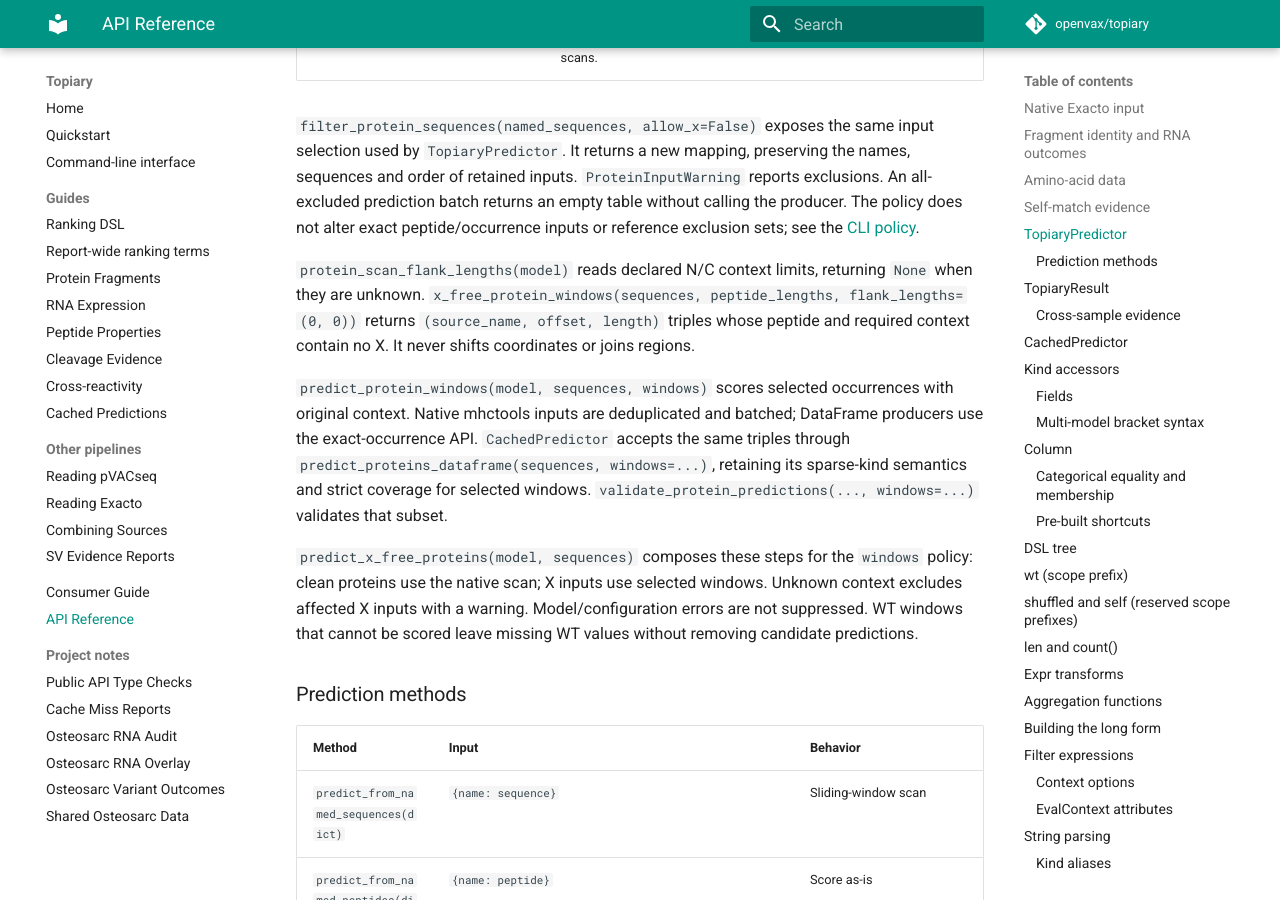
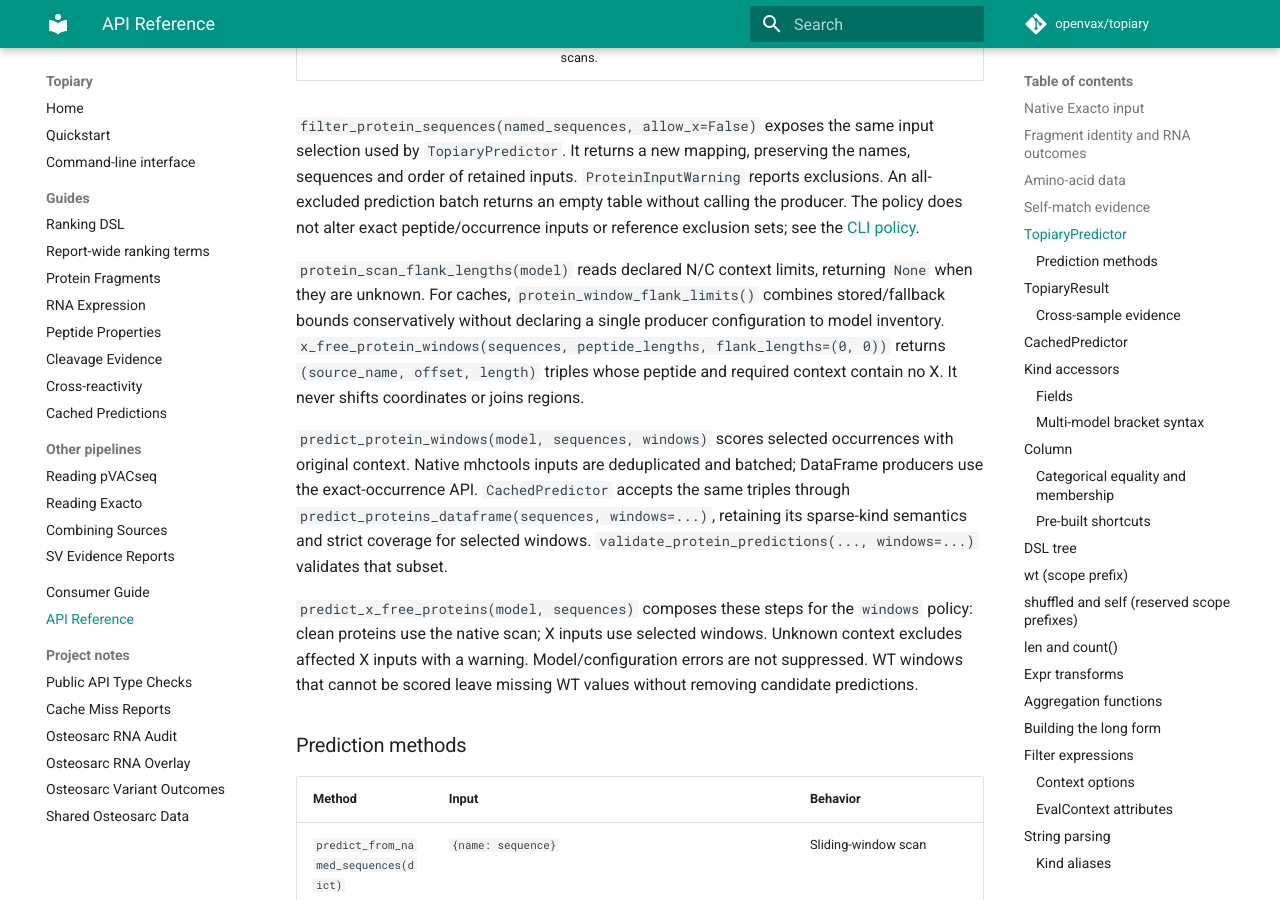
Before and after one commit to openvax/topiary, an MkDocs documentation site: the page built from docs/api.md, in a window 1280 px wide and 900 px high, scrolled down 2953 px. Built offline with MkDocs 1.6.1 and Material for MkDocs 9.7.7, drawn with Linux system fonts in a browser that asks for light colours; comment, search, counter and statistics services are not loaded.

Commit message:
Keep cache selection bounds separate from producer inventory

```diff
--- a/docs/api.md
+++ b/docs/api.md
@@ -113,7 +113,9 @@ calling the producer. The policy does not alter exact peptide/occurrence inputs
 or reference exclusion sets; see the [CLI policy](cli.md#input-modes).
 
 `protein_scan_flank_lengths(model)` reads declared N/C context limits, returning
-`None` when they are unknown. `x_free_protein_windows(sequences, peptide_lengths,
+`None` when they are unknown. For caches, `protein_window_flank_limits()` combines
+stored/fallback bounds conservatively without declaring a single producer
+configuration to model inventory. `x_free_protein_windows(sequences, peptide_lengths,
 flank_lengths=(0, 0))` returns `(source_name, offset, length)` triples whose peptide
 and required context contain no X. It never shifts coordinates or joins regions.
 
```
Also changed, not shown: tasks/todo.md (+5 -0 lines), 3 other files.
